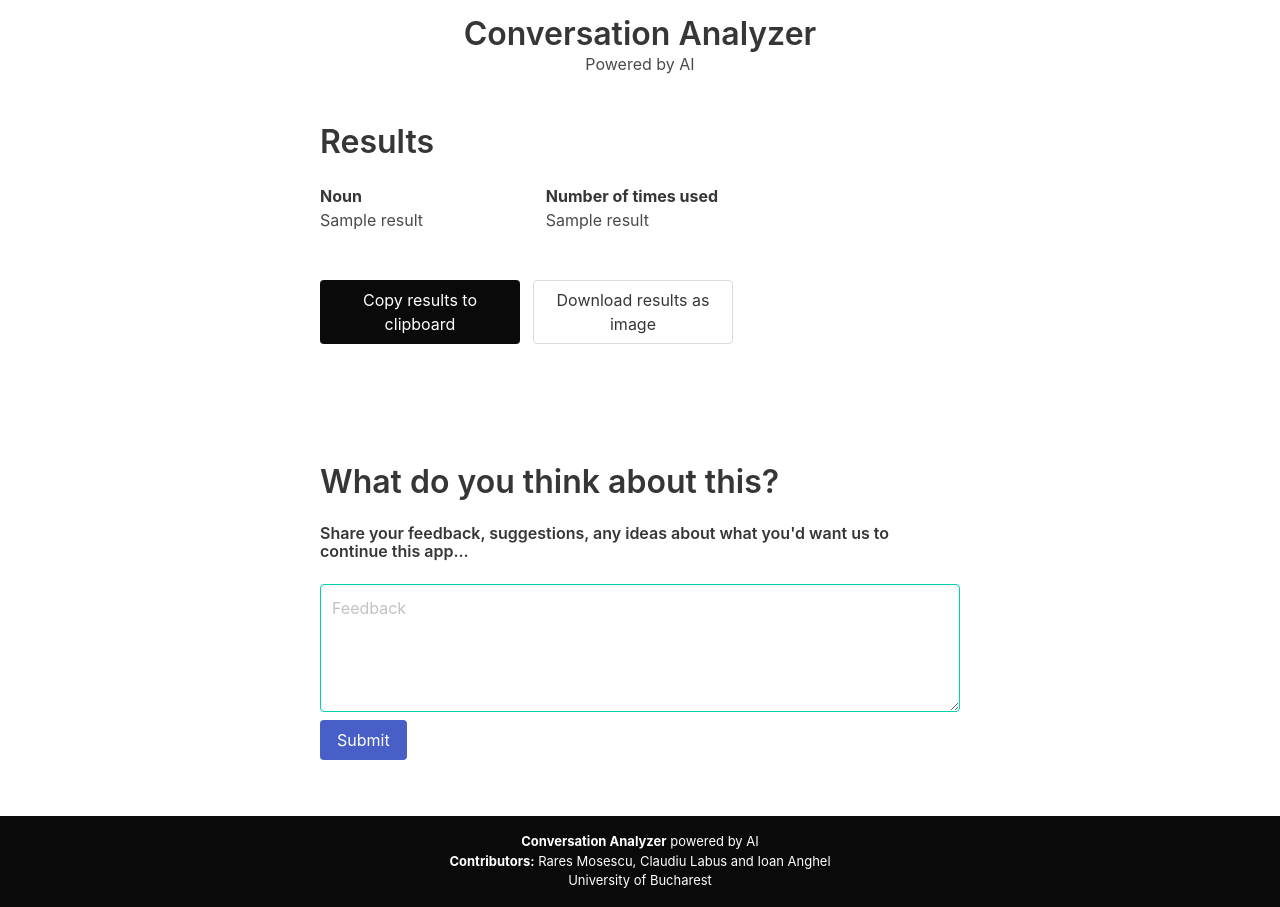
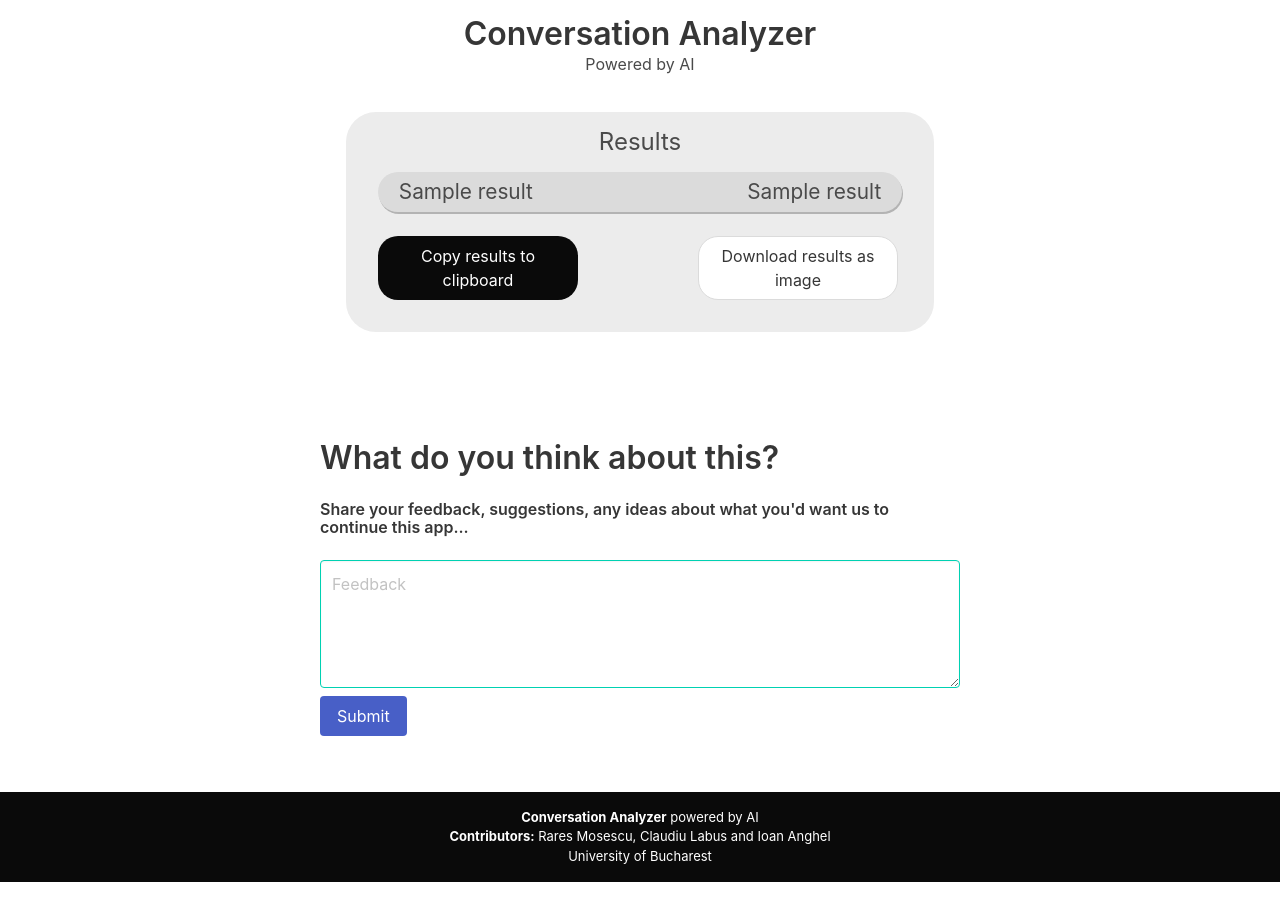
Before and after one commit to raresmosescu/nlp_texts_analysis2, a Django app: template app/core/templates/results_EN.html in a window 1280 px wide. After the commit the page ends 882 px from the top, so only its background shows below. Run offline with Django 3.2, Linux system fonts and the light colour scheme; the template is opened without the code that fills it: most values are stand-ins (such as "Sample title", 1, 10 or a date in 2020); some libraries are stand-ins or nearby versions.

Commit message:
finnish results page

```diff
--- a/app/core/static/core/css/styles.css
+++ b/app/core/static/core/css/styles.css
@@ -2,9 +2,10 @@
     #centered-container {
         width: 50vw;
     }
-    #results-buttons {
+    /* #results-buttons {
         width: 425px;
-    }
+    } */
+    /* arata urat cu chestia asta de sus */
 }
 
 .no-link-decoration {
@@ -27,3 +28,32 @@
     /* margin-top: auto; */
     font-size: small;
 }
+
+.butoane {
+  border-radius: 20px;
+}
+
+#results-buttons {
+  margin-top: 1.5em;
+}
+
+#main_results {
+  background: rgb(219, 219, 219);
+  box-shadow: 1px 2px rgb(179, 179, 179);
+  border-radius: 30px;
+  margin-bottom: 0.3em;
+  display: flex;
+  justify-content: space-between;
+  padding-right: 1em;
+  padding-left: 1em;
+  font-size: 1.3rem;
+  padding-top: 0.2em;
+  padding-bottom: 0.2em;
+}
+
+#results-container {
+  background: rgb(236, 236, 236);
+  border-radius: 30px;
+  padding: 2em;
+  padding-top: 0;
+}
--- a/app/core/templates/results_EN.html
+++ b/app/core/templates/results_EN.html
@@ -1,36 +1,33 @@
 {% extends 'base.html' %} {% block content %} {% load static %}
 
 <section class="section">
-  <div class="container" id="centered-container">
-    <h1 class="title">Results</h1>
-    <div class="mt-5">
-      <table class="table-container results">
-        <thead>
-          <tr>
-            <th>Noun</th>
-            <th>Number of times used</th>
-          </tr>
-        </thead>
-        <tbody id="tabel">
-          {% for k,v in results %}
-          <tr>
-            <td>{{k}}</td>
-            <td>{{v}}</td>
-          </tr>
-          {% endfor %}
-          <tr style="color: white">
-            <td>Daca vrei intra daca nu nu etc</td>
-          </tr>
-        </tbody>
-      </table>
+  <div class="container">
+     <div class="columns" style="display: flex; justify-content: center">
+      <div
+        class="column is-half"
+        id="results-container"
+      >
+        <div class="column" style="text-align: center; font-size: 1.5rem">
+          Results
+        </div>
+        {% for k,v in results %}
+        <div
+          class="column"
+          id="main_results"
+        >
+          <p class="yrd">{{k}}</p>
+          <p class="yrd">{{v}}</p>
+        </div>
+        {% endfor %}
+
       <div class="pagination" id="results-buttons">
         <a>
-          <button style="width: 200px; height: 100%; white-space: normal;" class="button is-black mr-2 pagination-previous" id="share" class="button is-link pagination-next" data-clipboard-target="#tabel">
+          <button style="width: 200px; height: 100%; white-space: normal;" class="button is-black mr-2 butoane pagination-previous" id="share" class="button is-link pagination-next">
             Copy results to clipboard
           </button>
         </a>
         <a download="text_analyzer_results.png" href="{% static 'text_analyzer_results.png' %}" title="ImageName">
-          <button style="width: 200px; height: 100%; white-space: normal;" class="button mr-2 pagination-previous">Download results as image</button>
+          <button style="width: 200px; height: 100%; white-space: normal;" class="button mr-2 butoane pagination-previous">Download results as image</button>
         </a>
       </div>
     </div>
@@ -60,16 +57,20 @@
   </div>
 </section>
 
-{% endblock %}{% block scripts %}
+{% endblock %}
+{% block scripts %}
 <script>
-  var clipboard = new ClipboardJS(".button");
+  $(function(){
+    const results = {{ json_results|safe }};
 
-  clipboard.on("success", function (e) {
-    console.log(e);
-  });
+    let text = ''
+    for (let i in results)
+      text += `${i}: ${results[i]}\n`
 
-  clipboard.on("error", function (e) {
-    console.log(e);
-  });
+    text += 'If u wanna try go get me a beer https//here-is-link'
+    $('#share').click({}, () => {
+    navigator.clipboard.writeText(text)
+    })
+});
 </script>
 {% endblock scripts %}
```
Also changed, not shown: app/core/templates/results_RO.html (+84 -18 lines), app/core/views.py (+5 -2 lines).
